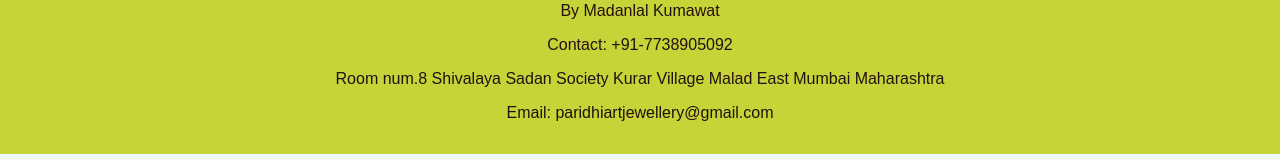
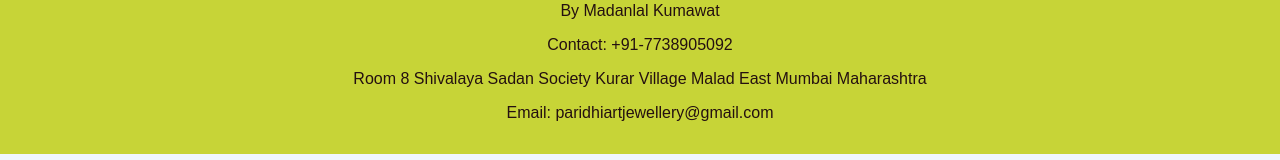
Before and after one commit to paridhiartjewellery-lgtm/paridhi-backend, a plain HTML site: page index.html in a window 1280 px wide. Shown: the part 214-374 px from the top of the page. Drawn offline with Linux system fonts and the light colour scheme; no server answers.

Commit message:
Update index.html

```diff
--- a/index.html
+++ b/index.html
@@ -19,7 +19,7 @@
   <h1>Paridhi Art Jewellery</h1>
   <p>By Madanlal Kumawat</p>
   <p>Contact: +91-7738905092</p>
-  <p>Room num.8 Shivalaya Sadan Society Kurar Village Malad East Mumbai Maharashtra</p>
+  <p>Room 8 Shivalaya Sadan Society Kurar Village Malad East Mumbai Maharashtra</p>
   <p>Email: paridhiartjewellery@gmail.com</p>
 </header>
 
```
